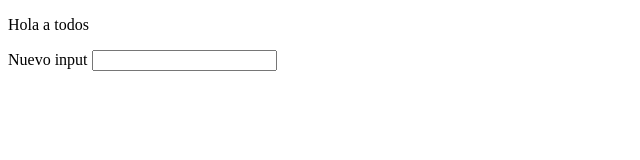
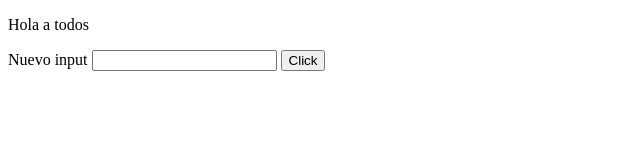
Before and after one commit to sandra9ro/prueba-html, a plain HTML site: page index.html in a window 1280 px wide. Shown: the whole page, without its empty margins (0-640 px from the left). Drawn offline with Linux system fonts and the light colour scheme.

Commit message:
Add button

```diff
--- a/index.html
+++ b/index.html
@@ -10,5 +10,6 @@
   <p>Hola a todos</p>
   <label for="input">Nuevo input</label>
   <input type="text" id="input">
+  <input type="button" value="Click">
 </body>
 </html>
```
